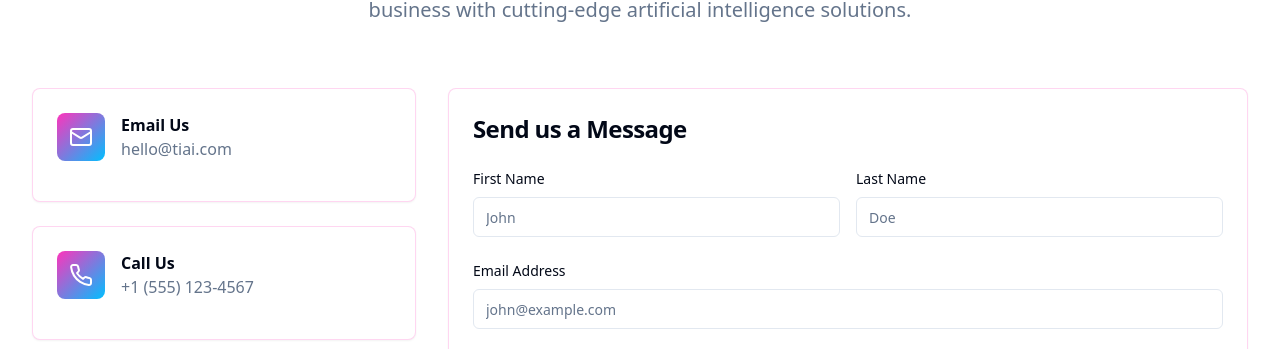
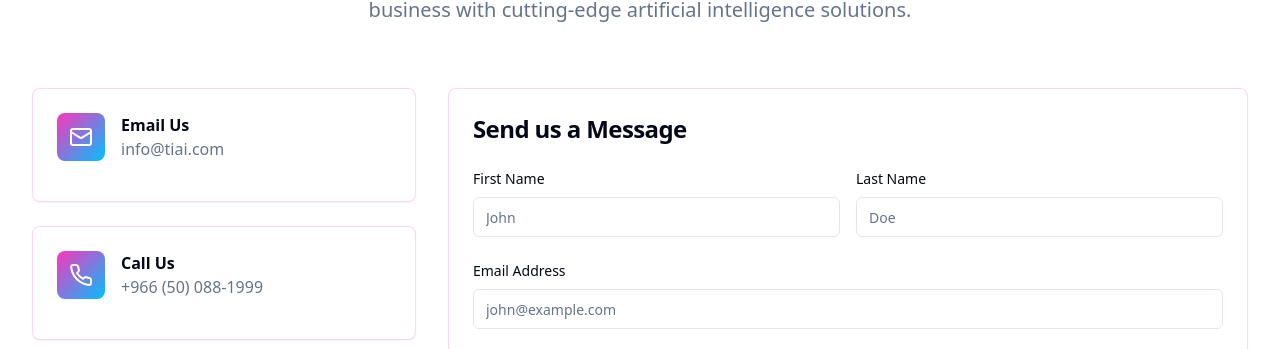
Before and after one commit to azizdk79/ai-innovation-consultants-hub, a React (Vite) app: page / in a window 1280 px wide. Shown: the part 3536-3885 px from the top of the page. Built offline with nearby package versions, Linux system fonts and the light colour scheme.

Commit message:
Update Contact.tsx

```diff
--- a/src/components/Contact.tsx
+++ b/src/components/Contact.tsx
@@ -30,7 +30,7 @@ const Contact = () => {
                     </div>
                     <div>
                       <h3 className="font-semibold">Email Us</h3>
-                      <p className="text-muted-foreground">hello@tiai.com</p>
+                      <p className="text-muted-foreground">info@tiai.com</p>
                     </div>
                   </div>
                 </CardContent>
@@ -44,7 +44,7 @@ const Contact = () => {
                     </div>
                     <div>
                       <h3 className="font-semibold">Call Us</h3>
-                      <p className="text-muted-foreground">+1 (555) 123-4567</p>
+                      <p className="text-muted-foreground">+966 (50) 088-1999</p>
                     </div>
                   </div>
                 </CardContent>
```
